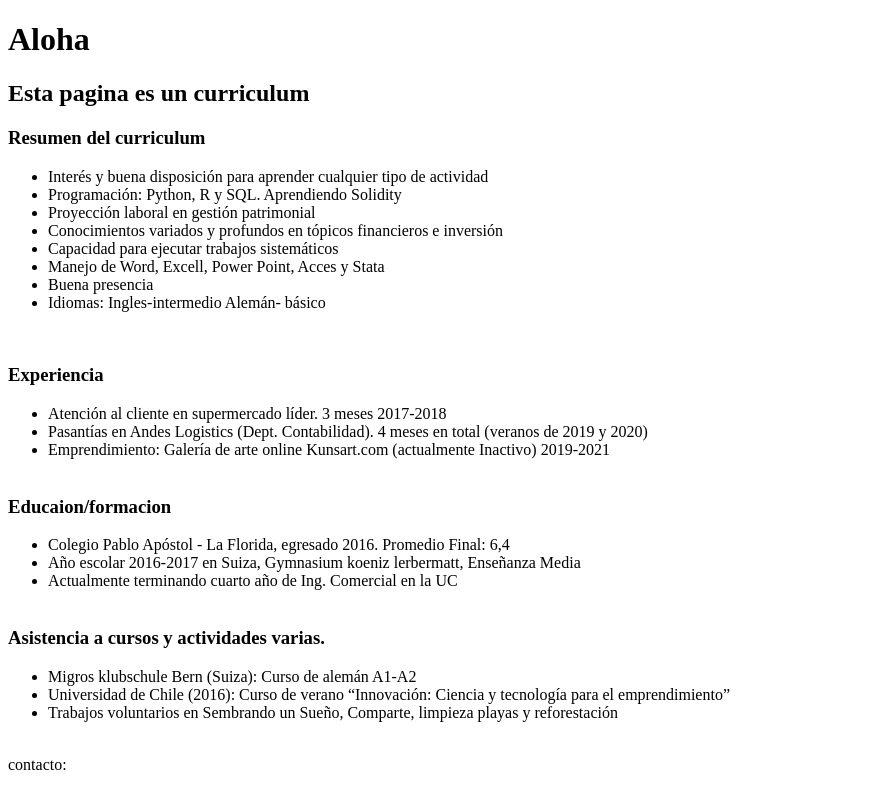
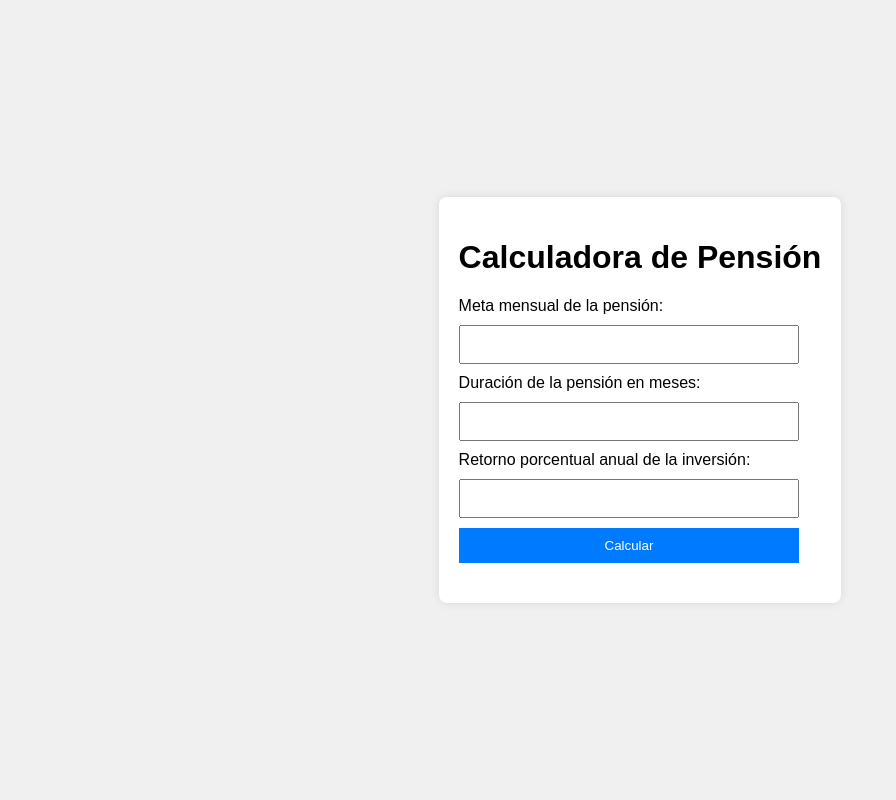
Before and after one commit to Mauritonio118/Curriculum, a plain HTML site: page index.html in a window 1280 px wide. Shown: the whole page, without its empty margins (0-896 px from the left). Drawn offline with Linux system fonts and the light colour scheme.

Commit message:
Test de la Calculadora de Pension Fi

```diff
--- /dev/null
+++ b/estilos.css
@@ -0,0 +1,39 @@
+body {
+    font-family: Arial, sans-serif;
+    display: flex;
+    justify-content: center;
+    align-items: center;
+    height: 100vh;
+    margin: 0;
+    background-color: #f0f0f0;
+}
+
+.contenedor {
+    background-color: #fff;
+    padding: 20px;
+    border-radius: 8px;
+    box-shadow: 0 0 10px rgba(0, 0, 0, 0.1);
+}
+
+input, button {
+    display: block;
+    margin: 10px 0;
+    padding: 10px;
+    width: calc(100% - 22px);
+    box-sizing: border-box;
+}
+
+button {
+    background-color: #007bff;
+    color: white;
+    border: none;
+    cursor: pointer;
+}
+
+button:hover {
+    background-color: #0056b3;
+}
+
+#resultado {
+    margin-top: 20px;
+}
--- a/index.html
+++ b/index.html
@@ -1,79 +1,23 @@
-<!--DOCTYPE Comunica al navegador que es un archivo HTML-->
 <!DOCTYPE html>
-
-<!--"head" es metadata no dirigida al usuario-->
+<html lang="es">
 <head>
-    <!--"title" le da nombre a pestaña del navegador -->
-    <title>Apuntes HTML</title>
-    <style>
-        table, th,td{
-            border:1px solid black;
-        }
-    </style>
+    <meta charset="UTF-8">
+    <meta name="viewport" content="width=device-width, initial-scale=1.0">
+    <title>Calculadora de Pensión</title>
+    <link rel="stylesheet" href="estilos.css">
 </head>
-
-<!--"body" es el contenido dirigido al usuarios-->
 <body>
-    <header>
-        <h1>Aloha</h1>
-        <h2>Esta pagina es un curriculum </h2>
-    </header>
-
-    <section>
-        <h3>Resumen del curriculum</h3>
-        <ul>
-            <li> Interés y buena disposición para aprender cualquier tipo de actividad
-            </li>
-            <li>Programación: Python, R y SQL. Aprendiendo Solidity</li>
-            <li>Proyección laboral en gestión patrimonial</li>
-            <li>Conocimientos variados y profundos en tópicos financieros e inversión</li>
-            <li>Capacidad para ejecutar trabajos sistemáticos</li>
-            <li>Manejo de Word, Excell, Power Point, Acces y Stata</li>
-            <li>Buena presencia</li>
-            <li>Idiomas: Ingles-intermedio Alemán- básico</li>
-        </ul>
-        <br>
-    </section>
-
-    <section>
-        <h3>Experiencia</h3>
-        <ul>
-            <li> Atención al cliente en supermercado líder. 3 meses 2017-2018
-            </li>
-            <li>Pasantías en Andes Logistics (Dept. Contabilidad). 4 meses en total (veranos de 2019 y 2020)</li>
-            <li>Emprendimiento: Galería de arte online Kunsart.com (actualmente Inactivo) 2019-2021
-            </li>
-            <br>
-        </ul>
-    </section>
-
-    <section>
-        <h3>Educaion/formacion</h3>
-        <ul>
-            <li> Colegio Pablo Apóstol - La Florida, egresado 2016. Promedio Final: 6,4
-            </li>
-            <li>Año escolar 2016-2017 en Suiza, Gymnasium koeniz lerbermatt,
-                Enseñanza Media</li>
-            <li>Actualmente terminando cuarto año de Ing. Comercial en la UC
-            </li>
-            <br>
-        </ul>
-    </section>
-
-
-    <section>
-        <h3>Asistencia a cursos y actividades varias.</h3>
-        <ul>
-            <li> Migros klubschule Bern (Suiza): Curso de alemán A1-A2</li>
-            <li>Universidad de Chile (2016): Curso de verano “Innovación: Ciencia y tecnología para el emprendimiento”</li>
-            <li>Trabajos voluntarios en Sembrando un Sueño, Comparte, limpieza playas y reforestación</li>
-        </ul>
-        <br>
-    </section>
-
-
-
-
-    <footer>contacto:</footer>
+    <div class="contenedor">
+        <h1>Calculadora de Pensión</h1>
+        <label for="meta">Meta mensual de la pensión:</label>
+        <input type="number" id="meta" required>
+        <label for="duracion">Duración de la pensión en meses:</label>
+        <input type="number" id="duracion" required>
+        <label for="retorno">Retorno porcentual anual de la inversión:</label>
+        <input type="number" id="retorno" step="0.01" required>
+        <button onclick="calcularValorPresente()">Calcular</button>
+        <div id="resultado"></div>
+    </div>
+    <script src="logica.js"></script>
 </body>
 </html>
--- /dev/null
+++ b/logica.js
@@ -0,0 +1,11 @@
+function calcularValorPresente() {
+    const meta = parseFloat(document.getElementById('meta').value);
+    const duracion = parseInt(document.getElementById('duracion').value);
+    const retornoPorcentual = parseFloat(document.getElementById('retorno').value);
+
+    const retornoPorcentualDecimal = retornoPorcentual / 100;
+    const retornoMensual = Math.pow(1 + retornoPorcentualDecimal, 1/12) - 1;
+    const valorPresente = meta * (1 - Math.pow(1 + retornoMensual, -duracion)) / retornoMensual;
+
+    document.getElementById('resultado').innerText = `El monto inicial necesario para financiar la pensión es: ${valorPresente.toFixed(2)}`;
+}
```
